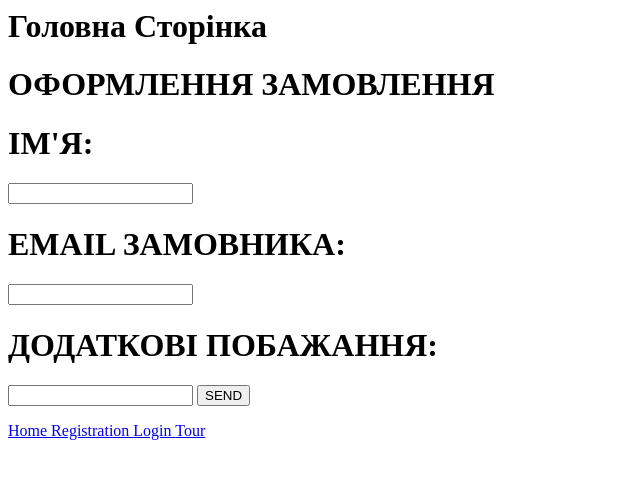
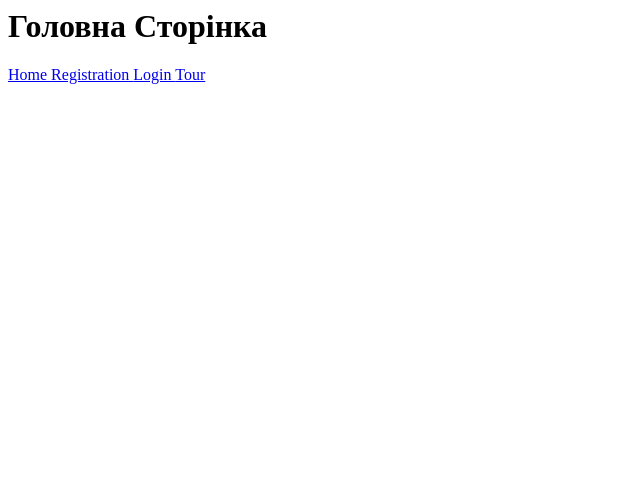
Before and after one commit to Arhip-ops/Tour, a Python web app: template home/templates/home.html in a window 1280 px wide. Shown: the top 479 px of the page, without its empty margins (0-640 px from the left). Run offline with Jinja, Linux system fonts and the light colour scheme; the template is opened without the code that fills it, so the values that code supplies are empty.

Commit message:
Створення home

```diff
--- a/home/templates/home.html
+++ b/home/templates/home.html
@@ -4,14 +4,4 @@
 {% endblock %}
 {% block content %}
     <h1>Головна Сторінка</h1>
-    <form method="POST" enctype="multipart/form-data" class = 'form'>
-        <h1 id = "zamovlennya">ОФОРМЛЕННЯ ЗАМОВЛЕННЯ</h1>
-        <h1 id = "name">ІМ'Я:</h1>
-        <input type="text"  name = "name" id = "name-input">
-        <h1 id = "email">EMAIL ЗАМОВНИКА:</h1>
-        <input type="text" name = "email" id = "email-input">
-        <h1 id = "wish">ДОДАТКОВІ ПОБАЖАННЯ:</h1>
-        <input type="text" name = "wish" id = "wish-input">
-        <button type="submit" id = "send">SEND</button>
-    </form>
 {% endblock %}
```
Also changed, not shown: home/views.py (+0 -8 lines).
